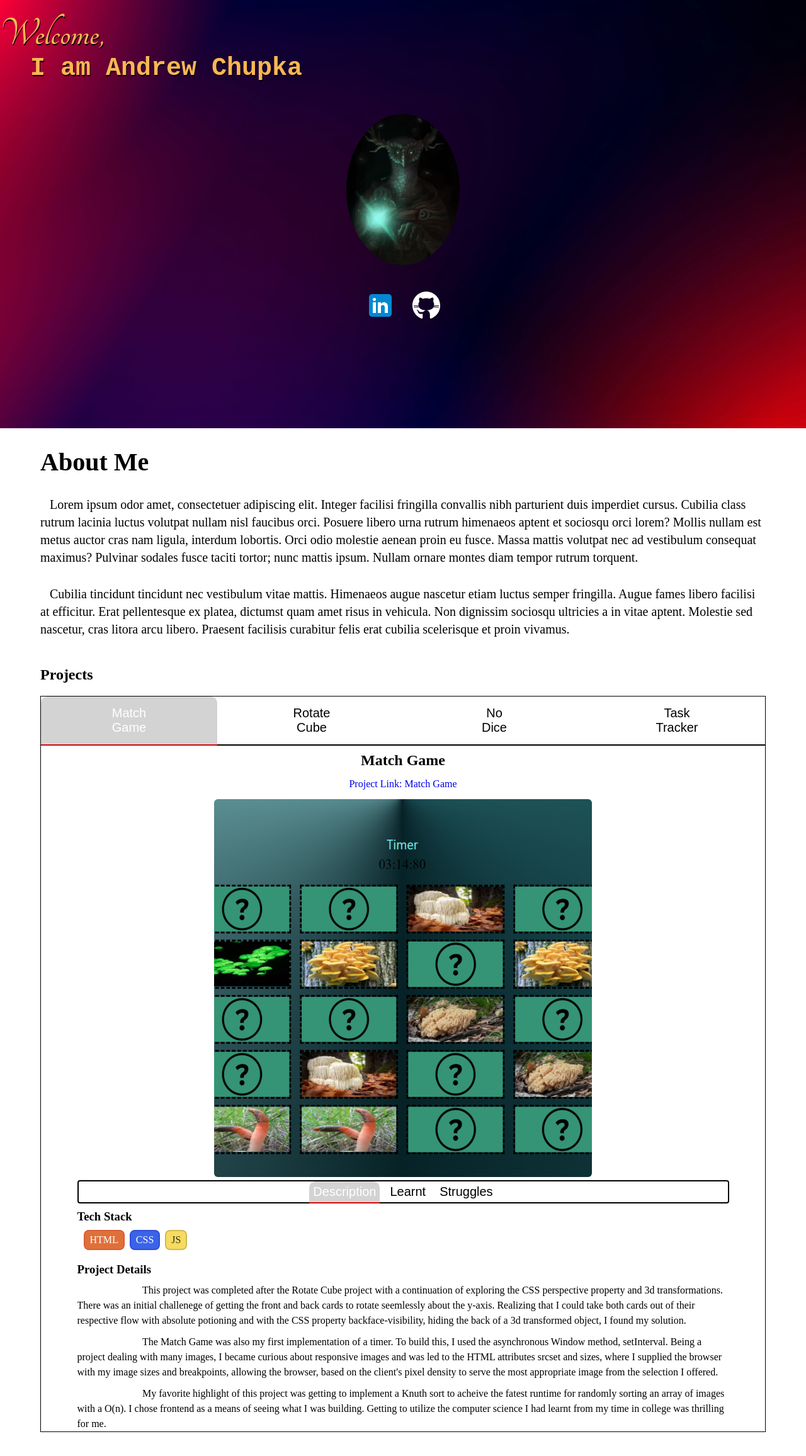
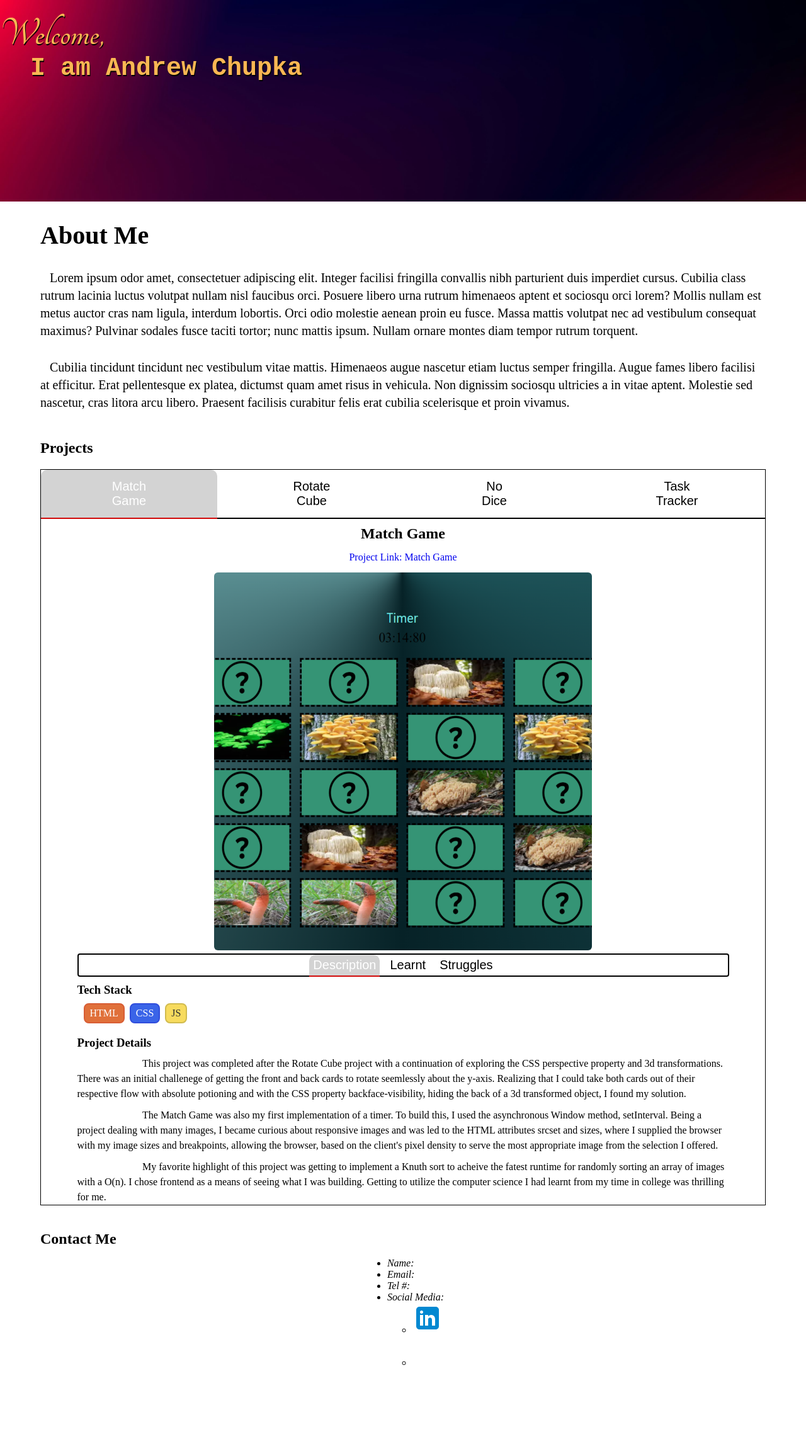
Before and after one commit to worldOfVerdure/Portfolio, a React (Vite) app: page / in a window 1280 px wide. Shown: the whole page at 63% size. After the commit the page ends 2189 px from the top, so only its background shows below. Built offline with nearby package versions, Linux system fonts and the light colour scheme.

Commit message:
Change hero section: remove avatar (for now) and move social media links to footer. Add address element to footer as well.

```diff
--- a/src/App.jsx
+++ b/src/App.jsx
@@ -1,4 +1,5 @@
 import About from "./components/About/About.jsx";
+import ContactMe from "./components/Contact/ContactMe.jsx";
 import { createGlobalStyle, styled } from "styled-components";
 import Header from "./components/Header/Header.jsx";
 import Projects from "./components/Projects/Projects.jsx";
@@ -11,6 +12,7 @@ export default function App() {
         <Header />
         <About />
         <Projects />
+        <ContactMe />
       </EntireContainer>
     </>
   );
--- a/src/components/About/About.jsx
+++ b/src/components/About/About.jsx
@@ -1,5 +1,4 @@
 import * as aboutMeText from "./aboutMeText.js";
-import MEDIA_SIZES from "../../auxiliary/mediaSizes.js";
 import { styled } from "styled-components";
 
 export default function About() {
@@ -27,17 +26,9 @@ const AboutSection = styled.section`
   }
 `;
 
-const AboutTextContainer = styled.div`
-
-`;
-
 const P = styled.p`
   font-size: clamp(1.6rem, calc(1.2rem + 1vw), 2rem);
   line-height: 1.4;
   margin: 1.5rem auto;
   white-space: pre-wrap;
-
-  // @media(min-width: ${MEDIA_SIZES.laptopL}) {
-  //   width: 65%;
-  // }
 `;
--- /dev/null
+++ b/src/components/Contact/ContactMe.jsx
@@ -0,0 +1,48 @@
+import linkedinIcon from "../../assets/images/socialMediaIcons/linkedin.svg";
+import githubIcon from "../../assets/images/socialMediaIcons/github.svg";
+import SocialMediaAnchor from "./SocialMediaAnchor.jsx";
+import { styled } from "styled-components";
+
+export default function ContactMe() {
+  return (
+    <ContactFooter>
+      <h2>Contact Me</h2>
+      <ContactAddress>
+        <ul>
+          <li><span>Name:</span></li>
+          <li><span>Email:</span></li>
+          <li><span>Tel #:</span></li>
+          <li>
+            <span>Social Media:</span>
+            <ul>
+              <li>
+                <SocialMediaAnchor
+                  imgAlt="The Linkedin icon"
+                  imgSrc={linkedinIcon}
+                  link="https://www.linkedin.com/in/andrew-chupka/"
+                />
+              </li>
+              <li>
+                <SocialMediaAnchor
+                  imgAlt="The Github icon"
+                  imgSrc={githubIcon}
+                  link="https://github.com/worldOfVerdure"
+                />
+              </li>
+            </ul>
+          </li>
+        </ul>
+      </ContactAddress>
+    </ContactFooter>
+  );
+}
+
+const ContactAddress = styled.address`
+  align-items: center;
+  display: flex;
+  flex-direction: column;
+`;
+
+const ContactFooter = styled.footer`
+  width: 90vw;
+`;
--- a/src/components/Header/Header.jsx
+++ b/src/components/Header/Header.jsx
@@ -1,8 +1,4 @@
 import backgroundImage from "../../assets/images/header/headerBackground.png";
-import githubIcon from "../../assets/images/socialMediaIcons/github.svg";
-import linkedinIcon from "../../assets/images/socialMediaIcons/linkedin.svg";
-import profilePic from "../../assets/images/header/profilePic-s.jpg";
-import SocialMediaAnchor from "./SocialMediaAnchor.jsx";
 import { styled } from "styled-components";
 
 export default function Header() {
@@ -15,67 +11,16 @@ export default function Header() {
         <pre>{h1GreetingsText}</pre>
         <pre>{h1NameText}</pre>
       </h1>
-      <AvatarSocialNavContainer>
-        <Avatar src={profilePic} alt="Picture of the webpage author." />
-        <SocialMediaNavContainer>
-          <ul>
-            <li>
-              <SocialMediaAnchor
-                imgAlt="The Linkedin icon"
-                imgSrc={linkedinIcon}
-                link="https://www.linkedin.com/in/andrew-chupka/"
-              />
-            </li>
-            <li>
-              <SocialMediaAnchor
-                imgAlt="The Github icon"
-                imgSrc={githubIcon}
-                link="https://github.com/worldOfVerdure"
-              />
-            </li>
-          </ul>
-        </SocialMediaNavContainer>
-      </AvatarSocialNavContainer>
     </StyledHeader>
   );
 }
-
-const AvatarSocialNavContainer = styled.div`
-  align-items: center;
-  display: flex;
-  flex-direction: column;
-  gap: 4rem;
-  margin: 0 auto;
-  width: fit-content;
-`;
-
-const Avatar = styled.img`
-    border-radius: 50%;
-    width: 18rem;
-`;
-
-const SocialMediaNavContainer = styled.nav`
-  width: fit-content;
-
-  & ul {
-    display: flex;
-    gap: 2.5rem;
-    list-style-type: none;
-    margin: 0;
-    padding: 0;
-  }
-
-  & li {
-    flex: 0 1 auto;
-  }
-`;
 
 const StyledHeader = styled.header`
   background-image: url(${backgroundImage});
   background-repeat: no-repeat;
   background-size: cover;
   color:rgb(250, 183, 83);
-  height: 85vh;
+  height: 40vh;
   width: 100%;
 
   & h1 {
--- a/src/components/Projects/Projects.jsx
+++ b/src/components/Projects/Projects.jsx
@@ -161,7 +161,6 @@ const ProjectSection = styled.section`
   gap: 2rem;
   justify-content: center;
   margin-bottom: 4rem;
-  // max-height: 95vh;
   max-width: 90%;
 
   & h2 {
```
Also changed, not shown: src/assets/images/header/profilePic-s.jpg (deleted), src/assets/images/socialMediaIcons/instagram.svg (deleted), src/components/Contact/SocialMediaAnchor.jsx (renamed from src/components/Header/SocialMediaAnchor.jsx).
